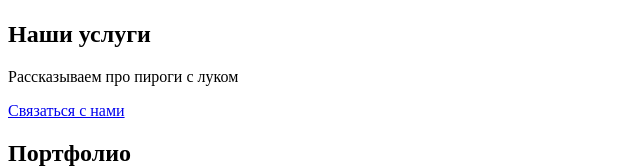
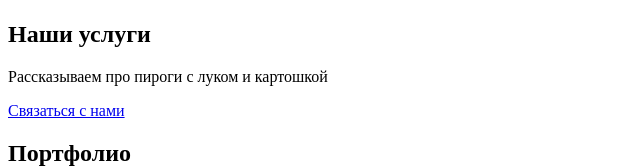
Before and after one commit to IvankEn08/frontend_and_backend_laba_1, a plain HTML site: page index.html in a window 1280 px wide. Shown: the part 285-453 px from the top of the page, without its empty margins (0-640 px from the left). Drawn offline with Linux system fonts and the light colour scheme.

Commit message:
fixed index.thml

```diff
--- a/index.html
+++ b/index.html
@@ -36,7 +36,7 @@
         <!-- Секция 1 -->
         <section id="services">
             <h2>Наши услуги</h2>
-            <p>Рассказываем про пироги с луком</p>
+            <p>Рассказываем про пироги с луком и картошкой</p>
             <a href="#contacts">Связаться с нами</a>
         </section>
 
```
